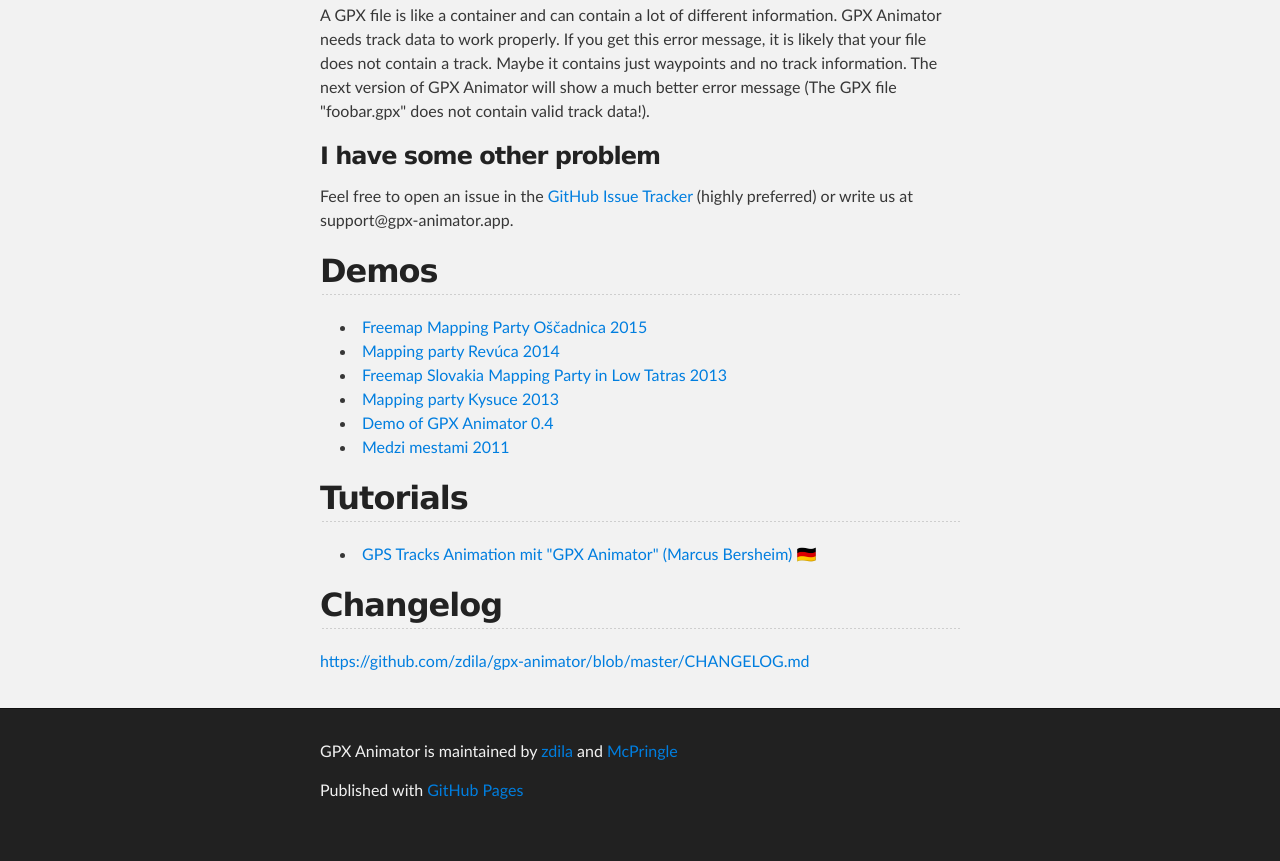
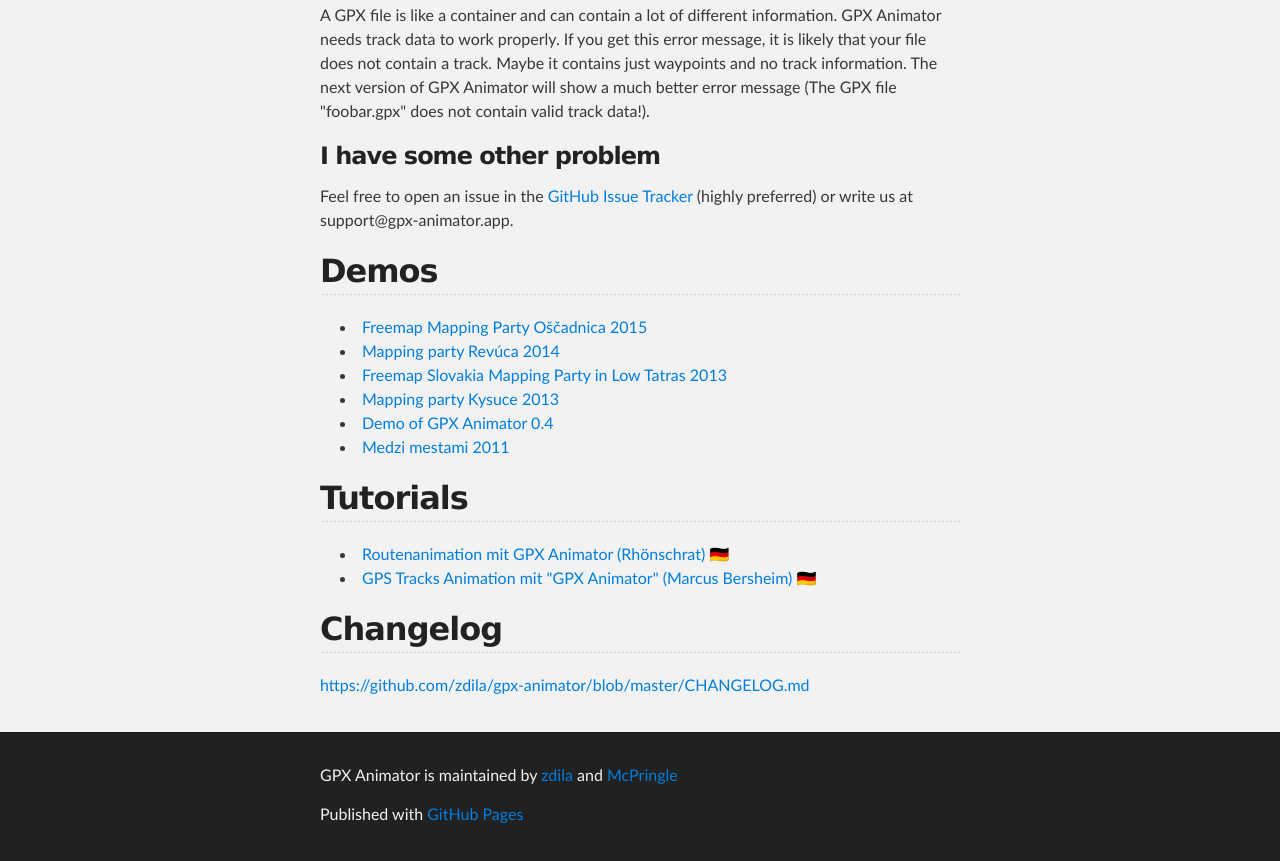
Before and after one commit to gpx-animator/gpx-animator, a plain HTML site: page index.html in a window 1280 px wide. Shown: the part 5793-6654 px from the top of the page. Before the commit the page ends 6630 px from the top, so only its background shows below. Drawn offline with Linux system fonts and the light colour scheme.

Commit message:
:memo: Adding link to german video tutorial from Rhönschrat

```diff
--- a/index.html
+++ b/index.html
@@ -466,8 +466,8 @@
         <h2 id="tutorials">Tutorials</h2>
 
         <ul>
-            <li><a href="https://www.youtube.com/watch?v=AtcBVrbB6bg">GPS Tracks Animation mit "GPX Animator" (Marcus
-                Bersheim) 🇩🇪</a></li>
+            <li><a href="https://www.youtube.com/watch?v=s8z3bcjLNsQ">Routenanimation mit GPX Animator (Rhönschrat) 🇩🇪</a></li>
+            <li><a href="https://www.youtube.com/watch?v=AtcBVrbB6bg">GPS Tracks Animation mit "GPX Animator" (Marcus Bersheim) 🇩🇪</a></li>
         </ul>
 
         <h2 id="changelog">Changelog</h2>
```
